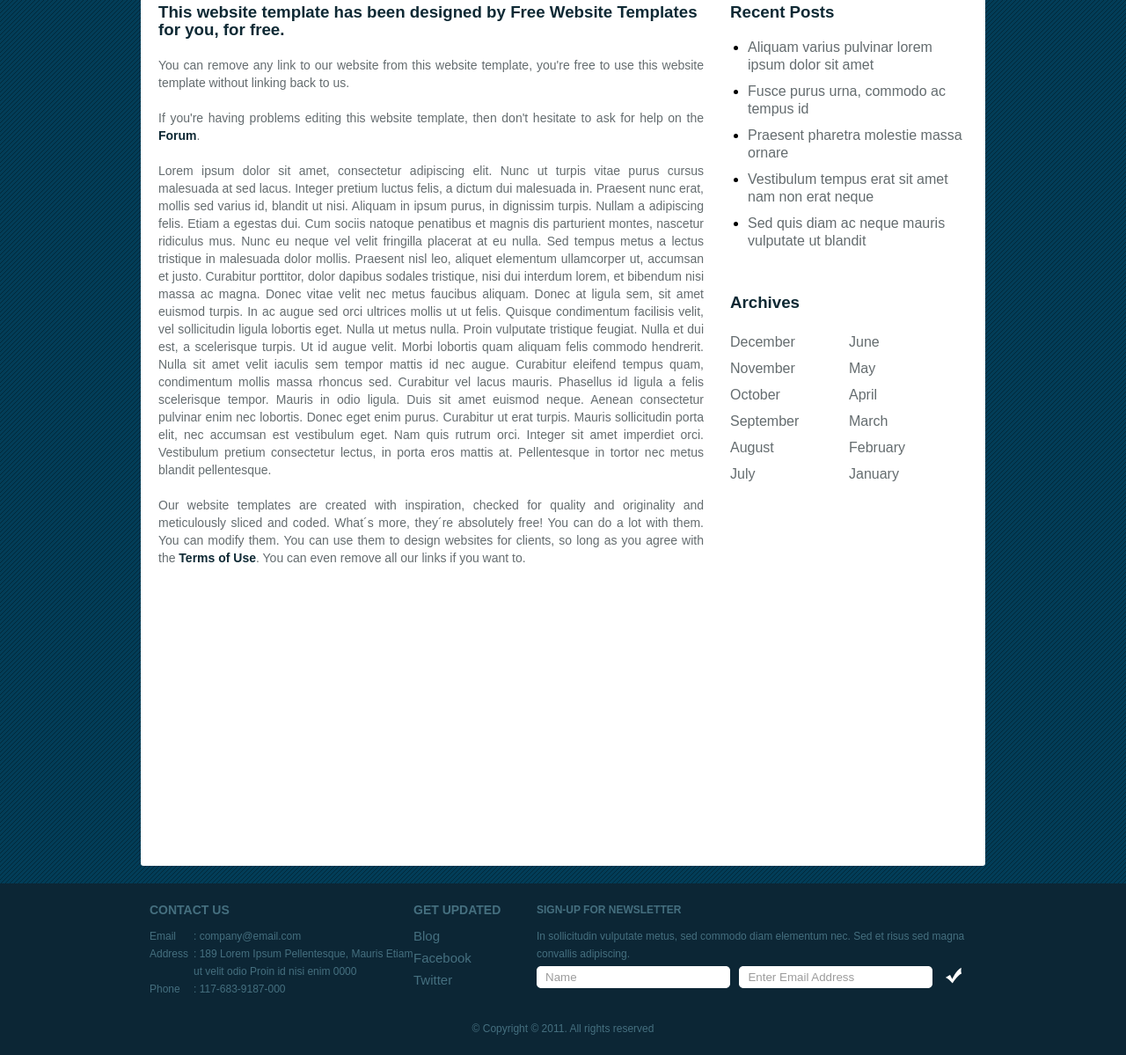
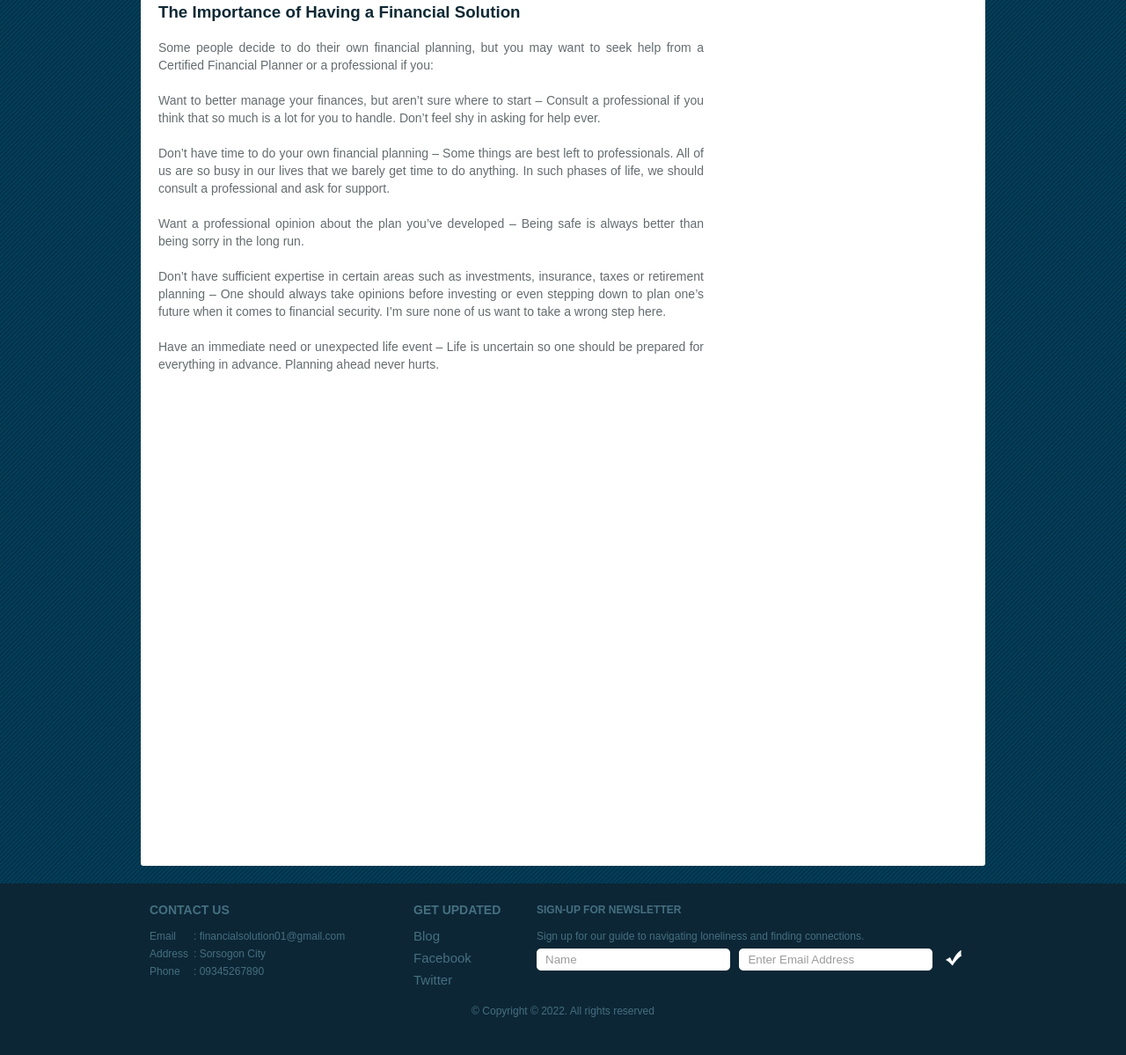
Before and after one commit to Sorsogon-State-University-Bulan-Campus/bsit-2-3-2022-grp-3-borral-et-al, a plain HTML site: page importance.html in a window 1280 px wide. Shown: the part 235-1434 px from the top of the page at 88% size. Drawn offline with Linux system fonts and the light colour scheme.

Commit message:
Change paragraph in importance.html

```diff
--- a/importance.html
+++ b/importance.html
@@ -34,49 +34,15 @@
 		<div class="background">
 			<div id="blogs">
 				<div class="sidebar">
-					<div class="posts">
-						<h3>Recent Posts</h3>
-						<ul>
-							<li><a href="blog.html">Aliquam varius pulvinar lorem ipsum dolor sit amet</a></li>
-							<li><a href="blog.html">Fusce purus urna, commodo ac tempus id </a></li>
-							<li><a href="blog.html">Praesent pharetra molestie massa ornare</a></li>
-							<li><a href="blog.html">Vestibulum tempus erat sit amet nam non erat neque</a></li>
-							<li><a href="blog.html">Sed quis diam ac neque mauris vulputate ut blandit </a></li>
-						</ul>
-					</div>
-					<div class="archives">
-						<h3>Archives</h3>
-						<ul>
-							<li><a href="">December</a></li>
-							<li><a href="">June</a></li>
-							<li><a href="">November</a></li>
-							<li><a href="">May</a></li>
-							<li><a href="">October</a></li>
-							<li><a href="">April</a></li>
-							<li><a href="">September</a></li>
-							<li><a href="">March</a></li>
-							<li><a href="">August</a></li>
-							<li><a href="">February</a></li>
-							<li><a href="">July</a></li>
-							<li><a href="">January</a></li>
-						</ul>
-					</div>
 				</div>
 				<div class="section">
-					<h3>This website template has been designed by <a href="http://www.freewebsitetemplates.com/">Free Website Templates</a> for you, for free.</h3>
-					<p>You can remove any link to our website from this website template, you're free to use this website template without linking back to us.</p>
-					<p>If you're having problems editing this website template, then don't hesitate to ask for help on the <a href="http://www.freewebsitetemplates.com/forum/">Forum</a>.</p>
-					<p>Lorem ipsum dolor sit amet, consectetur adipiscing elit. Nunc ut turpis vitae purus cursus malesuada at sed lacus. Integer pretium luctus felis, a dictum dui malesuada in. Praesent nunc erat, mollis sed varius id,
-						blandit ut nisi. Aliquam in ipsum purus, in dignissim turpis. Nullam a adipiscing felis. Etiam a egestas dui. Cum sociis natoque penatibus et magnis dis parturient montes, nascetur ridiculus mus. Nunc eu neque vel
-						velit fringilla placerat at eu nulla. Sed tempus metus a lectus tristique in malesuada dolor mollis. Praesent nisl leo, aliquet elementum ullamcorper ut, accumsan et justo. Curabitur porttitor, dolor dapibus sodales
-						tristique, nisi dui interdum lorem, et bibendum nisi massa ac magna. Donec vitae velit nec metus faucibus aliquam. Donec at ligula sem, sit amet euismod turpis. In ac augue sed orci ultrices mollis ut ut felis. Quisque
-						condimentum facilisis velit, vel sollicitudin ligula lobortis eget. Nulla ut metus nulla. Proin vulputate tristique feugiat. Nulla et dui est, a scelerisque turpis. Ut id augue velit. Morbi lobortis quam aliquam felis
-						commodo hendrerit. Nulla sit amet velit iaculis sem tempor mattis id nec augue. Curabitur eleifend tempus quam, condimentum mollis massa rhoncus sed. Curabitur vel lacus mauris. Phasellus id ligula a felis scelerisque
-						tempor. Mauris in odio ligula. Duis sit amet euismod neque. Aenean consectetur pulvinar enim nec lobortis. Donec eget enim purus. Curabitur ut erat turpis. Mauris sollicitudin porta elit, nec accumsan est vestibulum eget.
-						Nam quis rutrum orci. Integer sit amet imperdiet orci. Vestibulum pretium consectetur lectus, in porta eros mattis at. Pellentesque in tortor nec metus blandit pellentesque.</p>
-					<p>Our website templates are created with inspiration, checked for quality and originality and meticulously sliced and coded. What&acute;s more, they&acute;re
-						absolutely free! You can do a lot with them. You can modify them. You can use them to design websites for clients, so long as you agree with
-						the <a href="http://www.freewebsitetemplates.com/about/termsofuse/">Terms of Use</a>. You can even remove all our links if you want to.</p>
+					<h3>The Importance of Having a Financial Solution</h3>
+					<p>Some people decide to do their own financial planning, but you may want to seek help from a Certified Financial Planner or a professional if you:</p>
+					<p>Want to better manage your finances, but aren’t sure where to start – Consult a professional if you think that so much is a lot for you to handle. Don’t feel shy in asking for help ever.</p>
+					<p>Don’t have time to do your own financial planning – Some things are best left to professionals. All of us are so busy in our lives that we barely get time to do anything. In such phases of life, we should consult a professional and ask for support.</p>
+					<p>Want a professional opinion about the plan you’ve developed – Being safe is always better than being sorry in the long run.</p>
+					<p>Don’t have sufficient expertise in certain areas such as investments, insurance, taxes or retirement planning – One should always take opinions before investing or even stepping down to plan one’s future when it comes to financial security. I’m sure none of us want to take a wrong step here.</p>
+					<p>Have an immediate need or unexpected life event – Life is uncertain so one should be prepared for everything in advance. Planning ahead never hurts.</p>
 				</div>
 			</div>
 		</div>
@@ -84,9 +50,9 @@
 	<div id="footer">
 		<ul class="contacts">
 			<h3>Contact Us</h3>
-			<li><span>Email</span><p>: company@email.com</p></li>
-			<li><span>Address</span><p>: 189 Lorem Ipsum Pellentesque, Mauris Etiam ut velit odio Proin id nisi enim 0000</p></li>
-			<li><span>Phone</span><p>: 117-683-9187-000</p></li>
+			<li><span>Email</span><p>: financialsolution01@gmail.com</p></li>
+			<li><span>Address</span><p>: Sorsogon City</p></li>
+			<li><span>Phone</span><p>: 09345267890</p></li>
 		</ul>
 		<ul id="connect">
 			<h3>Get Updated</h3>
@@ -96,7 +62,7 @@
 		</ul>
 		<div id="newsletter">
 			<p><b>Sign-up for Newsletter</b>
-				In sollicitudin vulputate metus, sed commodo diam elementum nec. Sed et risus sed magna convallis adipiscing.
+				Sign up for our guide to navigating loneliness and finding connections.
 			</p>
 			<form action="" method="">
 				<input type="text" value="Name" class="txtfield" onblur="javascript:if(this.value==''){this.value=this.defaultValue;}" onfocus="javascript:if(this.value==this.defaultValue){this.value='';}" />
@@ -104,7 +70,7 @@
 				<input type="submit" value="" class="button" />
 			</form>
 		</div>
-		<span class="footnote">&copy; Copyright &copy; 2011. All rights reserved</span>
+		<span class="footnote">&copy; Copyright &copy; 2022. All rights reserved</span>
 	</div> <!-- /#footer -->
 </body>
 </html>
```
